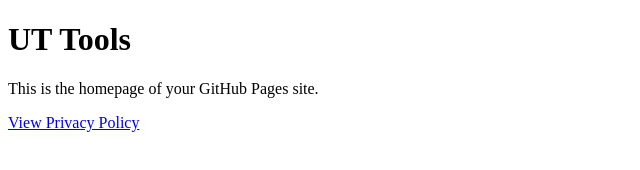
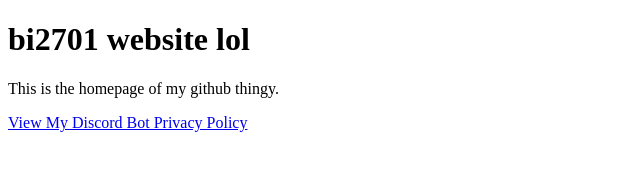
Before and after one commit to bi2701/bi2701.github.io, a plain HTML site: page index.html in a window 1280 px wide. Shown: the whole page, without its empty margins (0-640 px from the left). Drawn offline with Linux system fonts and the light colour scheme.

Commit message:
Update index.html

```diff
--- a/index.html
+++ b/index.html
@@ -4,8 +4,8 @@
     <title>Welcome to UT Tools</title>
 </head>
 <body>
-    <h1>UT Tools</h1>
-    <p>This is the homepage of your GitHub Pages site.</p>
-    <p><a href="uttools-privacy-policy.html">View Privacy Policy</a></p>
+    <h1>bi2701 website lol</h1>
+    <p>This is the homepage of my github thingy.</p>
+    <p><a href="uttools-privacy-policy.html">View My Discord Bot Privacy Policy</a></p>
 </body>
 </html>
```
